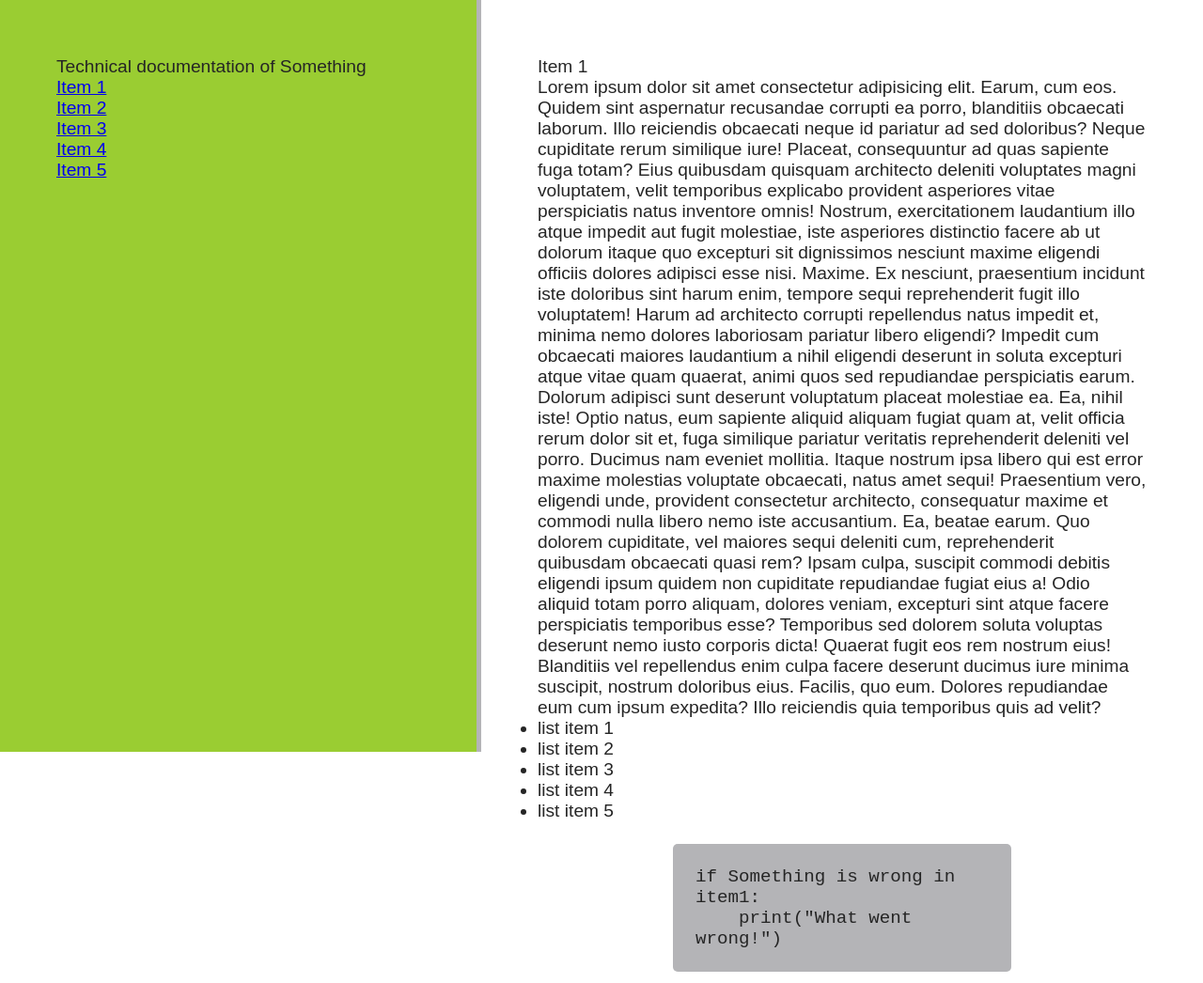
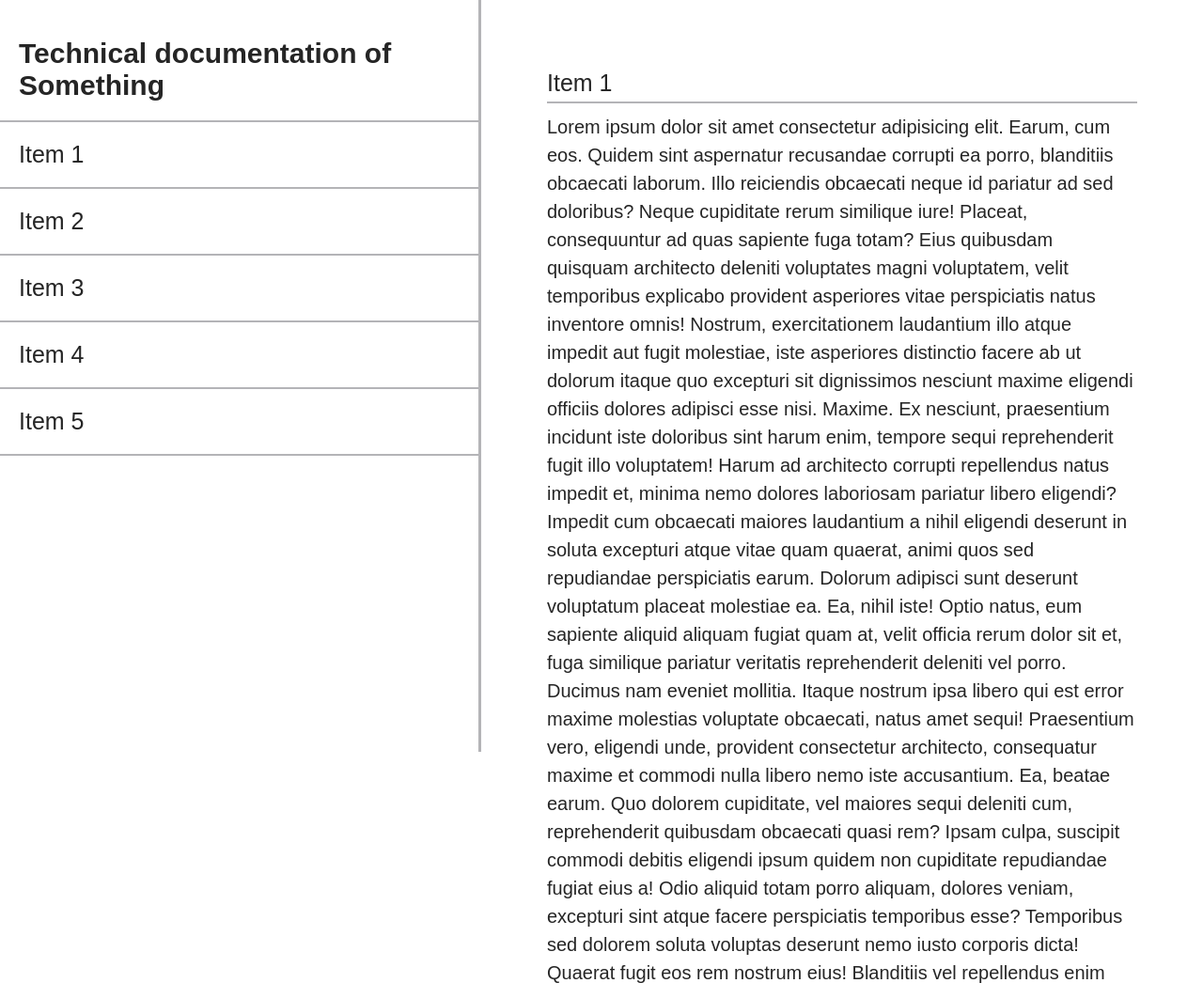
Before and after one commit to picklu/technical-documentation-page, a website: page index.html in a window 1280 px wide. Shown: the top 1046 px of the page at 94% size. Drawn offline with Linux system fonts and the light colour scheme.

Commit message:
Update whole design and style of the technical document

```diff
--- a/index.html
+++ b/index.html
@@ -8,21 +8,19 @@
     <link rel="stylesheet" href="css/style.css">
 </head>
 <body>
-    <aside class="menu">
-        <nav id="navbar" class="navbar">
-            <header class="header">Technical documentation of Something</header>
-            <ul class="navbar__items">
-                <li class="nav"><a class="nav-link" href="#Item_1">Item 1</a></li>
-                <li class="nav"><a class="nav-link" href="#Item_2">Item 2</a></li>
-                <li class="nav"><a class="nav-link" href="#Item_3">Item 3</a></li>
-                <li class="nav"><a class="nav-link" href="#Item_4">Item 4</a></li>
-                <li class="nav"><a class="nav-link" href="#Item_5">Item 5</a></li>
-            </ul>
-        </nav>
-    </aside>
+    <nav id="navbar" class="navbar">
+        <header class="header">Technical documentation of Something</header>
+        <ul class="navbar__items">
+            <a class="nav-link" href="#Item_1"><li class="nav">Item 1</li></a>
+            <a class="nav-link" href="#Item_2"><li class="nav">Item 2</li></a>
+            <a class="nav-link" href="#Item_3"><li class="nav">Item 3</li></a>
+            <a class="nav-link" href="#Item_4"><li class="nav">Item 4</li></a>
+            <a class="nav-link" href="#Item_5"><li class="nav">Item 5</li></a>
+        </ul>
+    </nav>
     <main id="main-doc" class="documentation"> <!-- beginning of #main-doc.documentation -->
         <section id="Item_1" class="main-section">
-            <header>Item 1</header>
+            <header class="header">Item 1</header>
             <p>Lorem ipsum dolor sit amet consectetur adipisicing elit. Earum, cum eos. Quidem sint aspernatur recusandae corrupti ea porro, blanditiis obcaecati laborum. Illo reiciendis obcaecati neque id pariatur ad sed doloribus?
             Neque cupiditate rerum similique iure! Placeat, consequuntur ad quas sapiente fuga totam? Eius quibusdam quisquam architecto deleniti voluptates magni voluptatem, velit temporibus explicabo provident asperiores vitae perspiciatis natus inventore omnis!
             Nostrum, exercitationem laudantium illo atque impedit aut fugit molestiae, iste asperiores distinctio facere ab ut dolorum itaque quo excepturi sit dignissimos nesciunt maxime eligendi officiis dolores adipisci esse nisi. Maxime.
@@ -33,13 +31,14 @@
             Ea, beatae earum. Quo dolorem cupiditate, vel maiores sequi deleniti cum, reprehenderit quibusdam obcaecati quasi rem? Ipsam culpa, suscipit commodi debitis eligendi ipsum quidem non cupiditate repudiandae fugiat eius a!
             Odio aliquid totam porro aliquam, dolores veniam, excepturi sint atque facere perspiciatis temporibus esse? Temporibus sed dolorem soluta voluptas deserunt nemo iusto corporis dicta! Quaerat fugit eos rem nostrum eius!
             Blanditiis vel repellendus enim culpa facere deserunt ducimus iure minima suscipit, nostrum doloribus eius. Facilis, quo eum. Dolores repudiandae eum cum ipsum expedita? Illo reiciendis quia temporibus quis ad velit?</p>
-            <ul class="main-sectioin__list">
+            <ul class="main-section__list">
                 <li>list item 1</li>
                 <li>list item 2</li>
                 <li>list item 3</li>
                 <li>list item 4</li>
                 <li>list item 5</li>
             </ul>
+            <p>Lorem, ipsum dolor sit amet consectetur adipisicing elit. Magnam nesciunt adipisci quo ad fugit at enim libero tenetur! Autem aliquam soluta sed quisquam eum repudiandae? Veritatis debitis at adipisci nisi.Beatae amet qui dolores. Neque vitae, itaque maiores labore aliquam quod sunt maxime laboriosam deserunt cupiditate delectus, quibusdam ex perspiciatis similique doloremque qui pariatur recusandae odio nam aut provident minus!</p>
             <code class="code">
                 <span>if Something is wrong in item1:</span>
                 <span>&nbsp;&nbsp;&nbsp;&nbsp;print("What went wrong!")</span>
@@ -57,7 +56,7 @@
         </section>
 
         <section id="Item_2" class="main-section">
-            <header>Item 2</header>
+            <header class="header">Item 2</header>
             <p>Lorem ipsum dolor sit amet consectetur adipisicing elit. Earum, cum eos. Quidem sint aspernatur recusandae corrupti ea porro, blanditiis obcaecati laborum. Illo reiciendis obcaecati neque id pariatur ad sed doloribus?
             Neque cupiditate rerum similique iure! Placeat, consequuntur ad quas sapiente fuga totam? Eius quibusdam quisquam architecto deleniti voluptates magni voluptatem, velit temporibus explicabo provident asperiores vitae perspiciatis natus inventore omnis!
             Nostrum, exercitationem laudantium illo atque impedit aut fugit molestiae, iste asperiores distinctio facere ab ut dolorum itaque quo excepturi sit dignissimos nesciunt maxime eligendi officiis dolores adipisci esse nisi. Maxime.
@@ -89,7 +88,7 @@
         </section>
 
         <section id="Item_3" class="main-section">
-            <header>Item 3</header>
+            <header class="header">Item 3</header>
             <p>Lorem ipsum dolor sit amet consectetur adipisicing elit. Earum, cum eos. Quidem sint aspernatur recusandae corrupti ea porro, blanditiis obcaecati laborum. Illo reiciendis obcaecati neque id pariatur ad sed doloribus?
             Neque cupiditate rerum similique iure! Placeat, consequuntur ad quas sapiente fuga totam? Eius quibusdam quisquam architecto deleniti voluptates magni voluptatem, velit temporibus explicabo provident asperiores vitae perspiciatis natus inventore omnis!
             Nostrum, exercitationem laudantium illo atque impedit aut fugit molestiae, iste asperiores distinctio facere ab ut dolorum itaque quo excepturi sit dignissimos nesciunt maxime eligendi officiis dolores adipisci esse nisi. Maxime.
@@ -118,7 +117,7 @@
         </section>
 
         <section id="Item_4" class="main-section">
-            <header>Item 4</header>
+            <header class="header">Item 4</header>
             <p>Lorem ipsum dolor sit amet consectetur adipisicing elit. Earum, cum eos. Quidem sint aspernatur recusandae corrupti ea porro, blanditiis obcaecati laborum. Illo reiciendis obcaecati neque id pariatur ad sed doloribus?
             Neque cupiditate rerum similique iure! Placeat, consequuntur ad quas sapiente fuga totam? Eius quibusdam quisquam architecto deleniti voluptates magni voluptatem, velit temporibus explicabo provident asperiores vitae perspiciatis natus inventore omnis!
             Nostrum, exercitationem laudantium illo atque impedit aut fugit molestiae, iste asperiores distinctio facere ab ut dolorum itaque quo excepturi sit dignissimos nesciunt maxime eligendi officiis dolores adipisci esse nisi. Maxime.
@@ -145,7 +144,7 @@
         </section>
 
         <section id="Item_5" class="main-section">
-            <header>Item 5</header>
+            <header class="header">Item 5</header>
             <p>Lorem ipsum dolor sit amet consectetur adipisicing elit. Earum, cum eos. Quidem sint aspernatur recusandae corrupti ea porro, blanditiis obcaecati laborum. Illo reiciendis obcaecati neque id pariatur ad sed doloribus?
             Neque cupiditate rerum similique iure! Placeat, consequuntur ad quas sapiente fuga totam? Eius quibusdam quisquam architecto deleniti voluptates magni voluptatem, velit temporibus explicabo provident asperiores vitae perspiciatis natus inventore omnis!
             Nostrum, exercitationem laudantium illo atque impedit aut fugit molestiae, iste asperiores distinctio facere ab ut dolorum itaque quo excepturi sit dignissimos nesciunt maxime eligendi officiis dolores adipisci esse nisi. Maxime.
--- a/sass/abstract/_mixins.scss
+++ b/sass/abstract/_mixins.scss
@@ -13,6 +13,6 @@
     }
 
     @if $breakpoint == big-desktop {
-        @media (max-width: 112.5em) { @content };
+        @media (min-width: 112.5em) { @content };
     }
 }
--- a/sass/base/_base.scss
+++ b/sass/base/_base.scss
@@ -5,9 +5,11 @@ html {
     @include respond(tablet-land) {
         font-size: 56.25%;
     }
+
     @include respond(tablet-port) {
         font-size: 50%;
     }
+
     @include respond(big-desktop) {
         font-size: 75%;
     }
@@ -17,14 +19,7 @@ body {
     box-sizing: border-box;
     color: $color-black;
     font-size: $default-font-size;
-
-    @include respond(tablet-land) {
-        font-size: 1.2rem;
-    }
-
-    @include respond(tablet-port) {
-        font-size: 1rem;
-    }
+    min-width: 290px;
 }
 
 *,
@@ -34,3 +29,7 @@ body {
     padding: 0;
     box-sizing: inherit;
 }
+
+li {
+    list-style: none;
+}
--- a/sass/layout/_layout.scss
+++ b/sass/layout/_layout.scss
@@ -1,50 +1,114 @@
 .navbar {
-    background-color: yellowgreen;
-    border-right: 5px solid $color-secondary;
+    border-right: 3px solid $color-secondary;
     display: block;
+    font-size: 2rem;
+    padding-top: 2rem;
     height: 100vh;
     width: $navbar-width;
     display: block;
-    padding: $gutter;
     position: fixed;
+    top: 0;
+    left: 0;
 
     @include respond(tablet-land) {
         width: $navbar-width-small;
     }
 
-    @include respond(tablet-port) {
+    @include respond(phone) {
         border: none;
-        height: 50vh;
+        height: auto;
         width: 100%;
-        padding: $gutter-small;
+        padding-top: 0;
         position: relative;
+    }
+
+    .header {
+        font-size: 3rem;
+        font-weight: 600;
+        padding: 2rem;
+
+        @include respond(phone) {
+            text-align: center;
+        }
     }
 
     &__items {
         display: block;
 
-        .nav {
+        .nav-link {
+            &:link,
+            &:visited {
+                color: inherit;
+                text-decoration: none;
+            }
+
+            & .nav {
+                font-size: 2.5rem;
+            }
+
+            border-top: 2px solid $color-secondary;
             display: block;
+            padding: 2rem;
 
+            &:last-child {
+                border-bottom: 2px solid $color-secondary;
+            }
+
+            &:hover,
+            &:active {
+                background-color: $color-secondary;
+                background: linear-gradient(to bottom, $color-secondary, $color-white, $color-secondary);
+                border: none;
+                cursor: pointer;
+            }
         }
     }
 }
 
 .documentation {
+    font-size: 2rem;
+    font-weight: 300;
+    line-height: 1.5;
     margin-left: $navbar-width;
     padding: $gutter;
 
     @include respond(tablet-land) {
         margin-left: $navbar-width-small;
+        padding: $gutter-small;
     }
 
-    @include respond(tablet-port) {
+    @include respond(phone) {
         margin-left: 0;
-        padding: $gutter-small;
+        padding: 0;
     }
 
     .main-section {
         display: block;
+        padding: 2rem;
+
+        .header {
+            border-bottom: 2px solid $color-secondary;
+            font-size: 2.5rem;
+            margin-bottom: 1rem;
+        }
+
+        &__list li {
+            margin-left: 20%;
+            padding-left: 2rem;
+            position: relative;
+
+            @include respond(phone) {
+                margin-left: 10%;
+            }
+
+            &::before {
+                content: "\2713";
+                display: block;
+                position: absolute;
+                top: 0;
+                left: 0;
+            }
+        }
     }
 
     .code {
@@ -54,7 +118,7 @@
         font-family: 'Courier New', Courier, monospace;
         margin: 2rem auto;
         padding: 2rem;
-        width: 30rem;
+        width: 80%;
 
         @include respond(tablet-port) {
             width: 100%;
@@ -80,10 +144,6 @@
 
     .copyright {
         color: $color-white;
-        font-size: 2rem;
-
-        @include respond(tablet-land) {
-            font-size: 1rem;
-        }
+        font-size: inherit;
     }
 }
```
Also changed, not shown: css/style.css.
